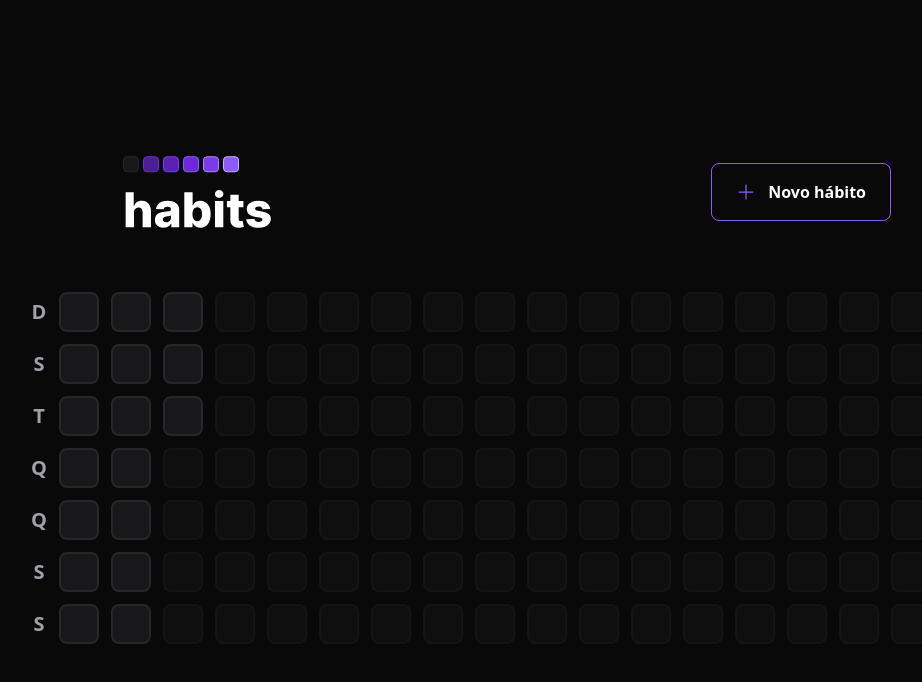
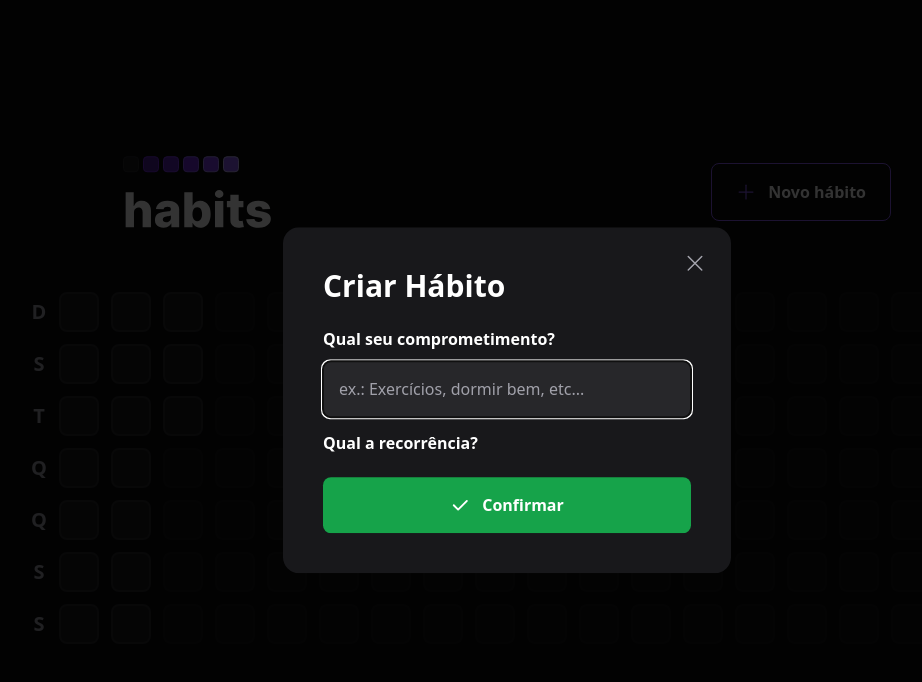
Before and after one commit to CarolMaiaP/NLW-Habits, a React (Vite) app in the folder web/: page / in a window 1280 px wide. Both pictures are taken after a click on the button "Novo hábito". Shown: the top 682 px of the page, without its empty margins (133-1055 px from the left). Built offline with nearby package versions, Linux system fonts and the light colour scheme.

Commit message:
feat: modal to create new habit added

```diff
--- a/web/package.json
+++ b/web/package.json
@@ -9,6 +9,7 @@
     "preview": "vite preview"
   },
   "dependencies": {
+    "@radix-ui/react-dialog": "^1.0.2",
     "dayjs": "^1.11.7",
     "phosphor-react": "^1.4.1",
     "react": "^18.2.0",
--- a/web/src/components/Header.tsx
+++ b/web/src/components/Header.tsx
@@ -1,17 +1,38 @@
-import { Plus } from 'phosphor-react'
+import { Plus, X } from 'phosphor-react'
 import habitsLogo from '../assets/habits.svg'
+import * as Dialog from '@radix-ui/react-dialog';
+import { NewHabitForm } from './NewHabitForm';
 
 export function Header(){
   return(
     <div className='w-full max-w-3xl mx-auto flex items-center justify-between'>
       <img src={habitsLogo} alt="Habits" />
-      <button
-        type='button'
-        className='border border-violet-500 font-semibold rounded-lg px-6 py-4 flex items-center gap-3 hover:border-violet-300'
-      >
-        <Plus size={20} className='text-violet-500' />
-        Novo hábito
-      </button>
+
+      <Dialog.Root>
+        <Dialog.Trigger
+          type='button'
+          className='border border-violet-500 font-semibold rounded-lg px-6 py-4 flex items-center gap-3 hover:border-violet-300'
+        >
+          <Plus size={20} className='text-violet-500' />
+          Novo hábito
+        </Dialog.Trigger>
+        <Dialog.Portal>
+          <Dialog.Overlay className='w-screen h-screen bg-black/80 fixed inset-0'/>
+          <Dialog.Content className='absolute p-10 bg-zinc-900 rounded-2xl w-full max-w-md top-1/2 left-1/2 -translate-x-1/2 -translate-y-1/2 '>
+            <Dialog.Close className='absolute right-6 top-6 text-zinc-400 hover:text-zinc-200'>
+              <X size={24} aria-label='Fechar' />
+            </Dialog.Close>
+
+            <Dialog.Title className='text-3xl leading-tight font-extrabold'>
+              Criar Hábito
+            </Dialog.Title>
+
+            <NewHabitForm />
+          </Dialog.Content>
+        </Dialog.Portal>
+      </Dialog.Root>
+
+
     </div>
   )
 }
--- /dev/null
+++ b/web/src/components/NewHabitForm.tsx
@@ -0,0 +1,28 @@
+import { Check } from "phosphor-react";
+
+export function NewHabitForm(){
+  return(
+    <form className="w-full flex flex-col mt-6">
+      <label htmlFor="title" className="font-semibold leading-tight">
+        Qual seu comprometimento?
+      </label>
+
+      <input
+        type="text"
+        id="title"
+        placeholder="ex.: Exercícios, dormir bem, etc..."
+        className="p-4 rounded-lg mt-3 bg-zinc-800 text-white placeholder:text-zinc-400"
+        autoFocus
+      />
+
+      <label htmlFor="" className="font-semibold leading-tight mt-4">
+        Qual a recorrência?
+      </label>
+
+      <button type="submit" className="mt-6 rounded-lg p-4 flex items-center justify-center gap-3 font-semibold bg-green-600 hover:bg-green-500">
+        <Check size={20} weight="bold" />
+        Confirmar
+      </button>
+    </form>
+  )
+}
```
Also changed, not shown: 1 other file (tests, documents, lock files or other folders).
